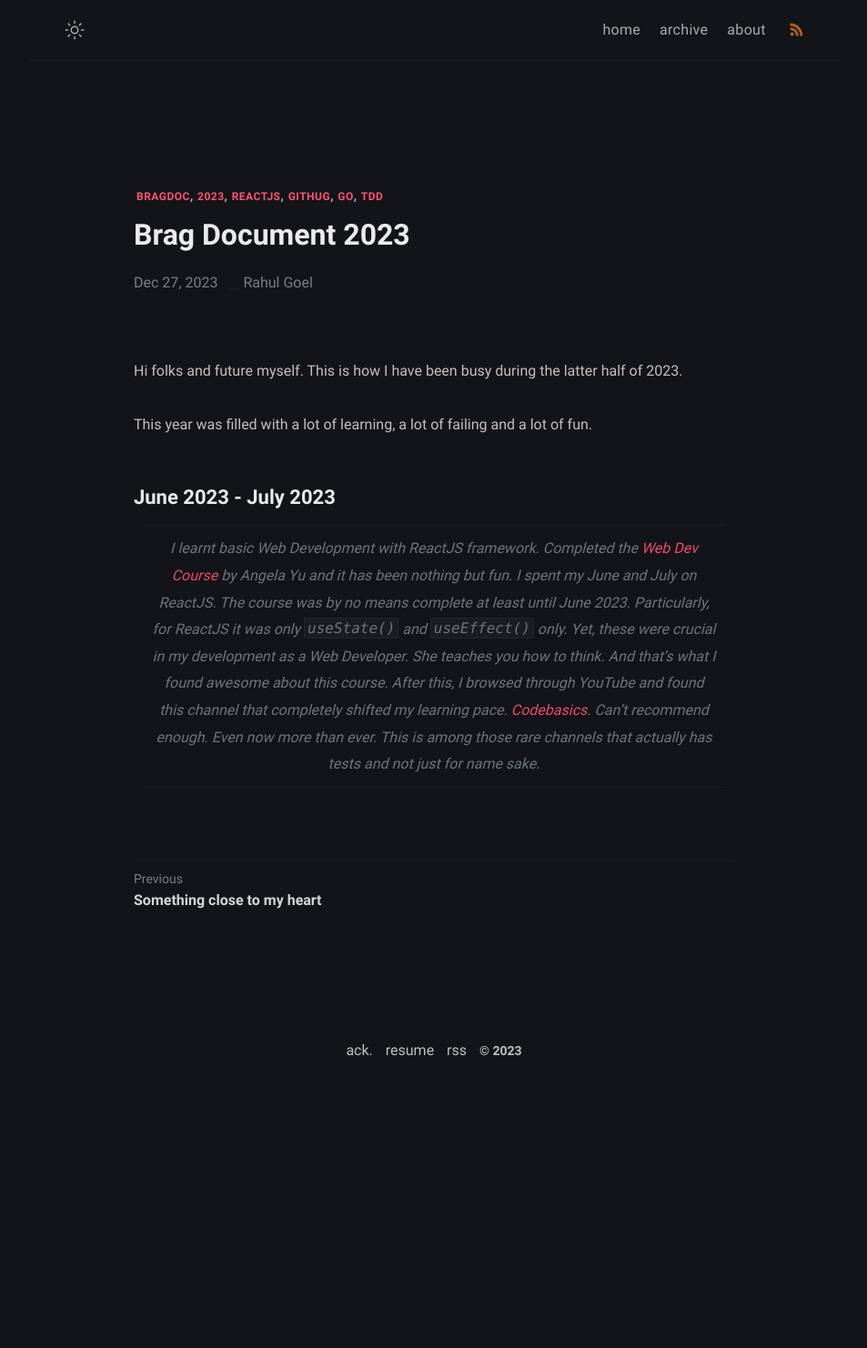
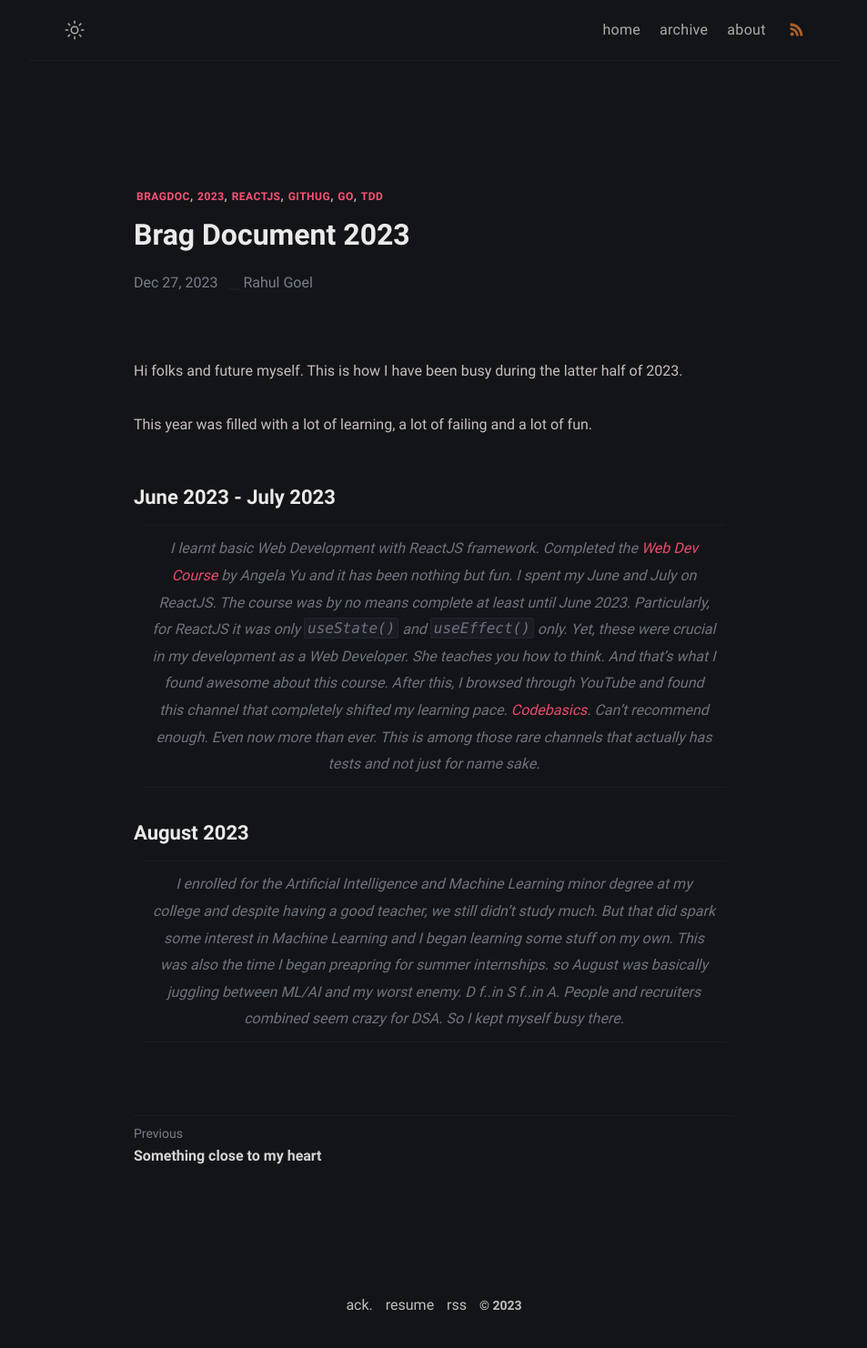
Before and after one commit to aargeee/RahulGoelBlog, a Jekyll site: the page built from _posts/Brag-Document-2023/2023-12-27-Brag-Document-2023.md, in a window 1280 px wide. Shown: the whole page at 91% size, without its empty margins (163-1116 px from the left). Built offline with Jekyll 4.4.1, drawn with Linux system fonts in a browser that asks for light colours; before the commit the page ends 1201 px from its top, so only the background shows below that.

Commit message:
Update 2023-12-27-Brag-Document-2023.md
August update

```diff
--- a/_posts/Brag-Document-2023/2023-12-27-Brag-Document-2023.md
+++ b/_posts/Brag-Document-2023/2023-12-27-Brag-Document-2023.md
@@ -12,3 +12,6 @@ This year was filled with a lot of learning, a lot of failing and a lot of fun.
 ## June 2023 - July 2023
 
 > I learnt basic Web Development with ReactJS framework. Completed the [Web Dev Course](https://www.udemy.com/course/the-complete-web-development-bootcamp/) by Angela Yu and it has been nothing but fun. I spent my June and July on ReactJS. The course was by no means complete at least until June 2023. Particularly, for ReactJS it was only `useState()` and `useEffect()` only. Yet, these were crucial in my development as a Web Developer. She teaches you how to think. And that's what I found awesome about this course. After this, I browsed through YouTube and found this channel that completely shifted my learning pace. [Codebasics](https://www.youtube.com/@Codevolution). Can't recommend enough. Even now more than ever. This is among those rare channels that actually has tests and not just for name sake.
+
+## August 2023
+> I enrolled for the Artificial Intelligence and Machine Learning minor degree at my college and despite having a good teacher, we still didn't study much. But that did spark some interest in Machine Learning and I began learning some stuff on my own. This was also the time I began preapring for summer internships. so August was basically juggling between ML/AI and my worst enemy. D f..in S f..in A. People and recruiters combined seem crazy for DSA. So I kept myself busy there.
```
